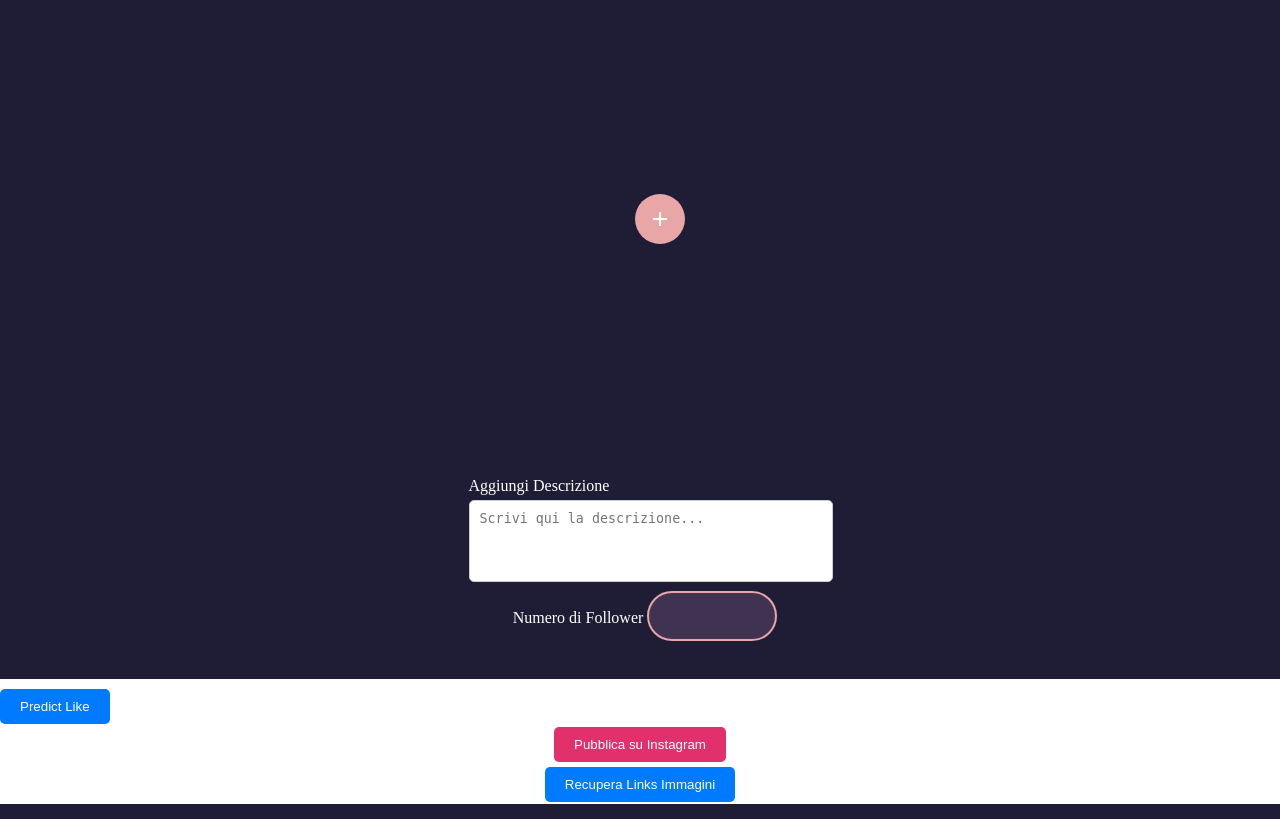
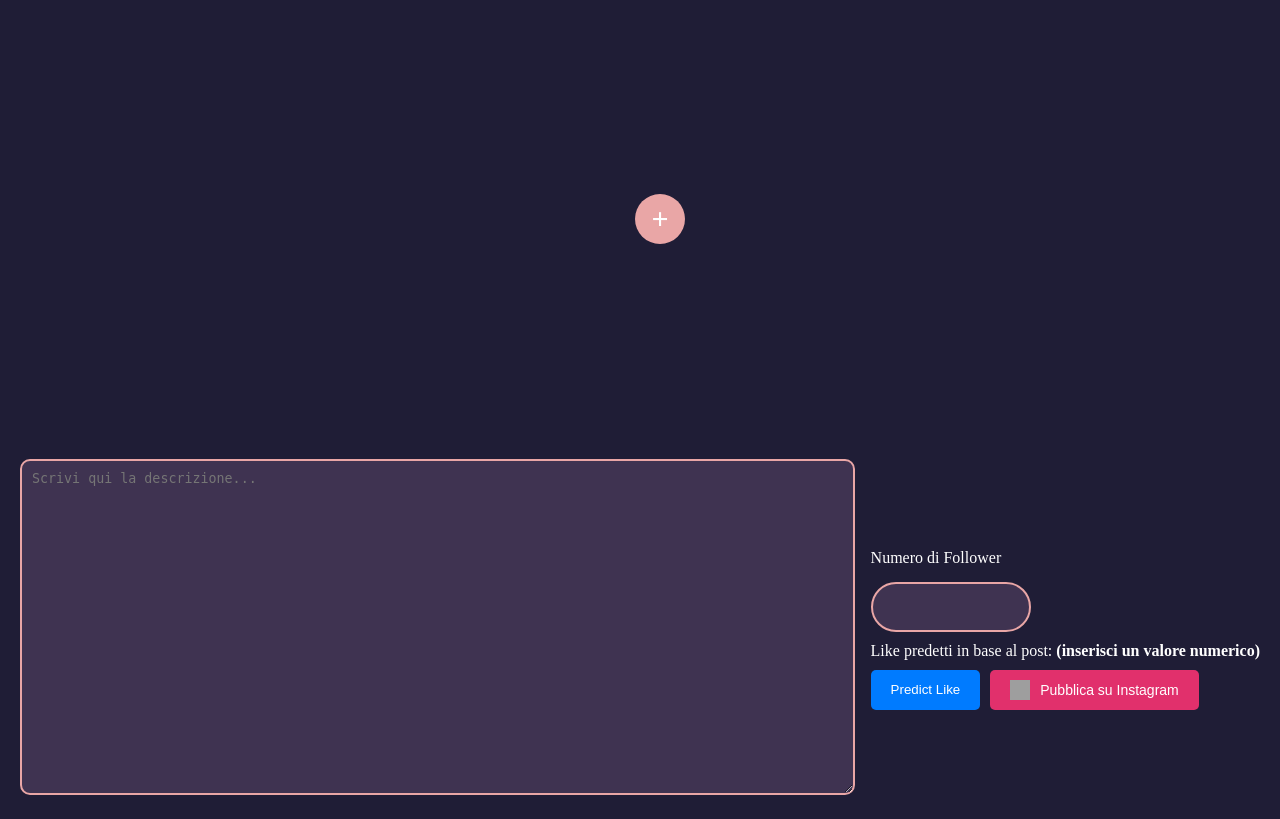
Before and after one commit to Riccardoalfieri2003/ExploreWorld, a Flask app: page / in a window 1280 px wide. Shown: the part 61-880 px from the top of the page. Run offline with Flask 3, Linux system fonts and the light colour scheme; grey boxes are pictures that could not be loaded.

Commit message:
Modifica Interfaccia

```diff
--- a/CodiceCondiviso/interfaccia/templates/index.html
+++ b/CodiceCondiviso/interfaccia/templates/index.html
@@ -707,46 +707,26 @@ async function predictLike() {
 
 
 
-    <div id="descrizione" style="height: 30%; background-color: #1F1D36; display: flex; flex-direction: column; align-items: center; justify-content: center;">
 
-        <!-- TextArea per "Aggiungi Descrizione" -->
-        <div>
-            <label for="Descrizione" style="color: white;">Aggiungi Descrizione</label>
-            <textarea id="Descrizione" placeholder="Scrivi qui la descrizione..." style="width: 100%; height: 60px; border: 1px solid #ccc; border-radius: 5px; padding: 10px; resize: none; margin-top: 5px;"></textarea>
+    <div id="descrizione" style="background-color: #1F1D36; padding: 20px; display: flex; align-items: center; gap: 10px;">
+        <div style="flex: 1;">
+            <!-- TextArea per descrizione -->
+            <textarea id="Descrizione" placeholder="Scrivi qui la descrizione..." style="width: 96.5%; height: 312px; border: 2px solid #E9A6A6; border-radius: 10px; padding: 10px; background-color: #3F3351; color: white;"></textarea>
         </div>
-
-        <div style="margin-left: 10px;">
+        <div style="display: flex; flex-direction: column; gap: 10px;">
             <label for="numeroFollower" style="color: white;">Numero di Follower</label>
-            <input type="number" id="inputArea" name="numeroFollower" style="width: 130px; margin-top: 5px;">
+            <input type="number" id="inputArea" name="numeroFollower" style="width: 160px; margin-top: 5px;">
+            <div style="color: white; font-size: 16px;">Like predetti in base al post: <strong>(inserisci un valore numerico)</strong></div>
+            <div style="display: flex; gap: 10px;">
+                <button onclick="predictLike()" style="padding: 10px 20px; background-color: #007bff; color: white; border: none; border-radius: 5px; cursor: pointer;">Predict Like</button>
+                <button onclick="pubblicaSuInstagram()" style="padding: 10px 20px; background-color: #E1306C; color: white; border: none; border-radius: 5px; cursor: pointer; font-size: 14px; display: flex; align-items: center;">
+                    <img src="https://upload.wikimedia.org/wikipedia/commons/a/a5/Instagram_icon.png" alt="Instagram Logo" style="width: 20px; height: 20px; margin-right: 10px;">
+                    Pubblica su Instagram
+                </button>
+            </div>
         </div>
-
-    </div>
-
-        <!-- Pulsante "Predict Like" -->
-        <button onclick="predictLike()" style="padding: 10px 20px; background-color: #007bff; color: white; border: none; border-radius: 5px; cursor: pointer; margin-top: 10px;">
-            Predict Like
-        </button>
-
     </div>
 
 
-    <div id="instagram_publish" style="height: 5%; background-color: white; display: flex; justify-content: center; align-items: center;">
-    <button onclick="pubblicaSuInstagram()" style="padding: 10px 20px; background-color: #E1306C; color: white; border: none; border-radius: 5px; cursor: pointer;">
-        Pubblica su Instagram
-    </button>
-</div>
-
-
-
-
-
-
-    <div id="post_buttons" style="height: 5%; background-color: white; display: flex; justify-content: center; align-items: center;">
-        <button onclick="recuperaLinksImmagini()" style="padding: 10px 20px; background-color: #007bff; color: white; border: none; border-radius: 5px; cursor: pointer;">
-            Recupera Links Immagini
-        </button>
-    </div>
 </body>
-
-
 </html>
```
